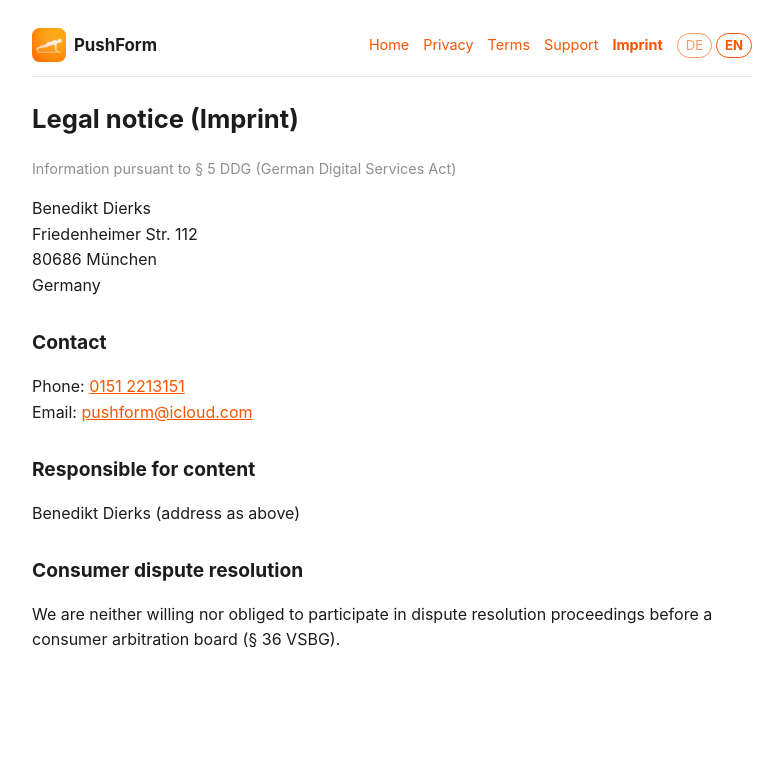
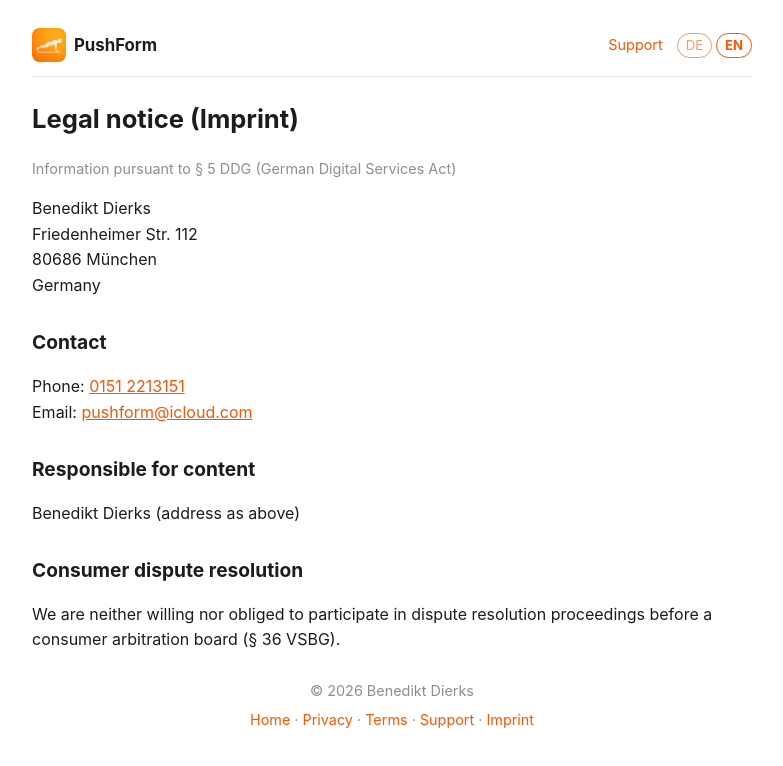
Before and after one commit to BenediktD/pushform-site, a plain HTML site: page impressum.html in a window 1280 px wide. Shown: the whole page, without its empty margins (248-1031 px from the left). Drawn offline with Linux system fonts and the light colour scheme.

Commit message:
Navigation verschlankt: oben nur Support + Sprache, alle Links im Footer
Auf allen 5 Seiten:
- Hauptnavigation enthält nur noch Support und den DE/EN-Umschalter
- Einheitlicher Footer (© + Start · Datenschutz · Nutzungsbedingungen ·
  Support · Impressum) jetzt auf ALLEN Seiten (vorher nur Startseite),
  inkl. Footer-CSS auf den Unterseiten; zweisprachig via data-en

Co-Authored-By: Claude Fable 5 <noreply@anthropic.com>

```diff
--- a/impressum.html
+++ b/impressum.html
@@ -42,6 +42,9 @@
   @media (max-width: 600px) and (prefers-color-scheme: dark) {
     header.site nav { background: #1c1c1e; border-color: #8e8e9355; }
   }
+  footer { text-align: center; color: #8e8e93; font-size: .9rem; padding: 10px 0 28px; }
+  footer a { color: #FB5502; text-decoration: none; white-space: nowrap; }
+  footer .row { margin-top: 6px; }
 </style>
 </head>
 <body>
@@ -49,11 +52,8 @@
   <a class="brand" href="index.html"><img src="icon.png" alt="PushForm"> PushForm</a>
   <button class="nav-toggle" type="button" aria-label="Menü / Menu" aria-expanded="false">☰</button>
   <nav>
-    <a href="index.html" data-en="Home">Start</a>
-    <a href="privacy.html" data-en="Privacy">Datenschutz</a>
-    <a href="terms.html" data-en="Terms">Nutzungsbedingungen</a>
     <a href="support.html" data-en="Support">Support</a>
-    <a href="impressum.html" data-en="Imprint" class="active">Impressum</a>
+
     <span class="langsw" role="group" aria-label="Sprache / Language"><button type="button" data-lang="de">DE</button><button type="button" data-lang="en">EN</button></span>
   </nav>
 </header>
@@ -101,6 +101,17 @@ Email: <a href="mailto:pushform@icloud.com">pushform@icloud.com</a></p>
 <h2>Consumer dispute resolution</h2>
 <p>We are neither willing nor obliged to participate in dispute resolution proceedings before a consumer arbitration board (§ 36 VSBG).</p>
 
+  <footer>
+    © 2026 Benedikt Dierks
+    <div class="row">
+      <a href="index.html" data-en="Home">Start</a> ·
+      <a href="privacy.html" data-en="Privacy">Datenschutz</a> ·
+      <a href="terms.html" data-en="Terms">Nutzungsbedingungen</a> ·
+      <a href="support.html" data-en="Support">Support</a> ·
+      <a href="impressum.html" data-en="Imprint">Impressum</a>
+    </div>
+  </footer>
+
 <script>
 (function(){
   var en=document.getElementById('en');
```
Also changed, not shown: index.html (+2 -4 lines), privacy.html (+15 -4 lines), support.html (+15 -4 lines), terms.html (+15 -4 lines).
